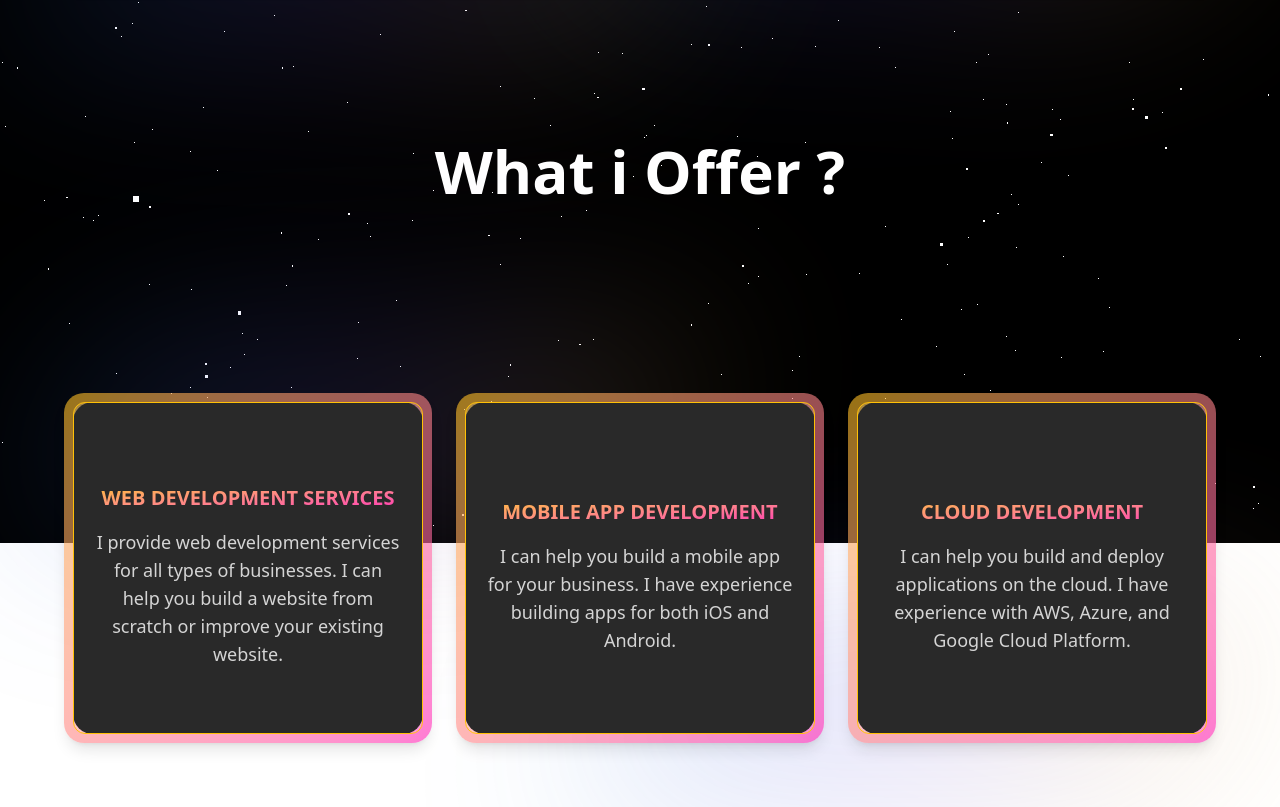
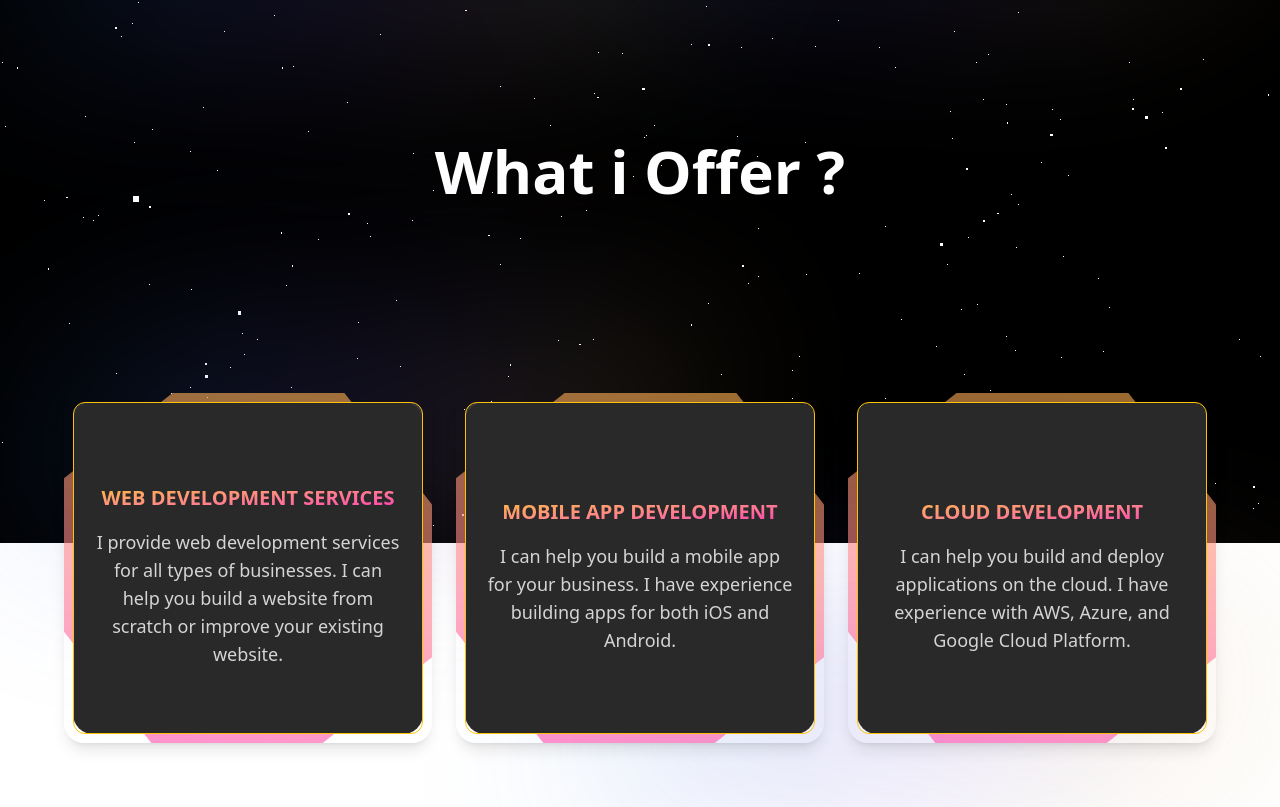
Before and after one commit to tejayy/Animated-React-Protfolio, a React (Vite) app: page / in a window 1280 px wide. Shown: the part 1057-1864 px from the top of the page. Built offline with nearby package versions, Linux system fonts and the light colour scheme.

Commit message:
fixed animation for services

```diff
--- a/src/components/ServicesSection.jsx
+++ b/src/components/ServicesSection.jsx
@@ -29,7 +29,9 @@ export default function ServicesSection() {
                 </section>
               </header>
             </section>
-            <section className="absolute w-full h-[105%] bg-gradient-to-br from-primary to-secondary animate-spin-slow  spin-slow opacity-60"></section>
+            <section
+              style={{animation: "spin 5s linear infinite"}}
+              className="absolute w-full h-[105%] bg-gradient-to-br from-primary to-secondary animate-spin-slow  spin-slow opacity-60"></section>
           </motion.article>
         ))}
       </section>
```
